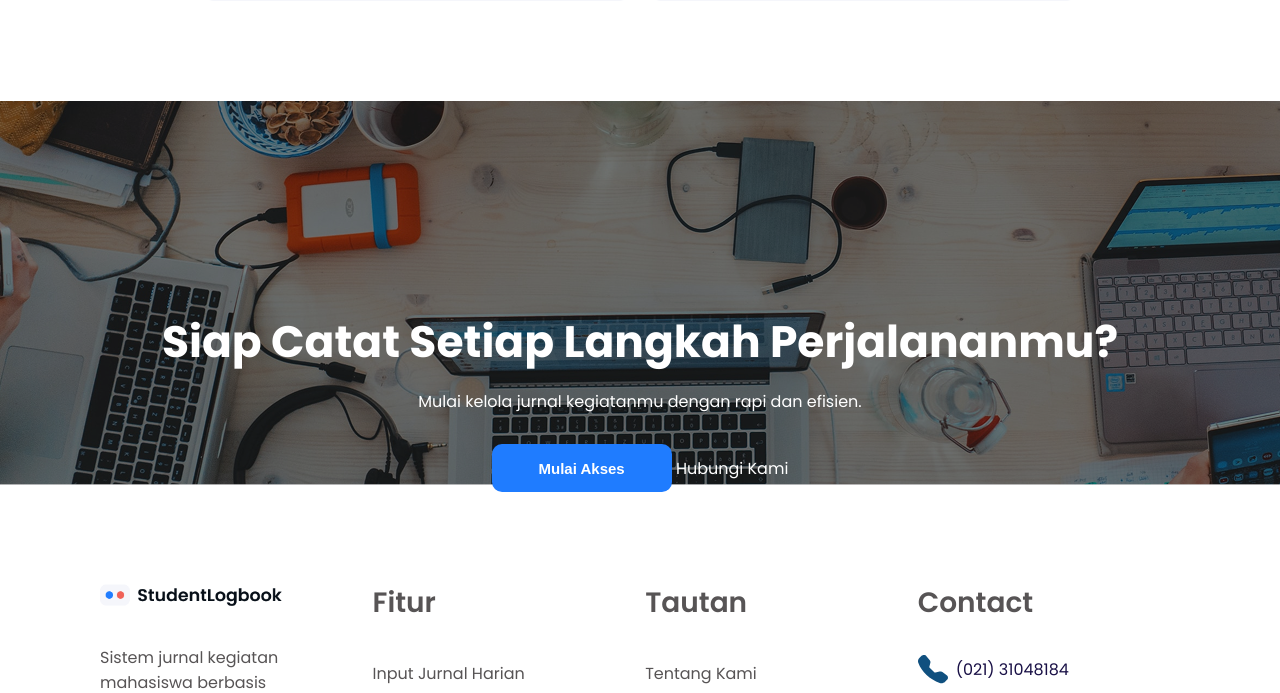
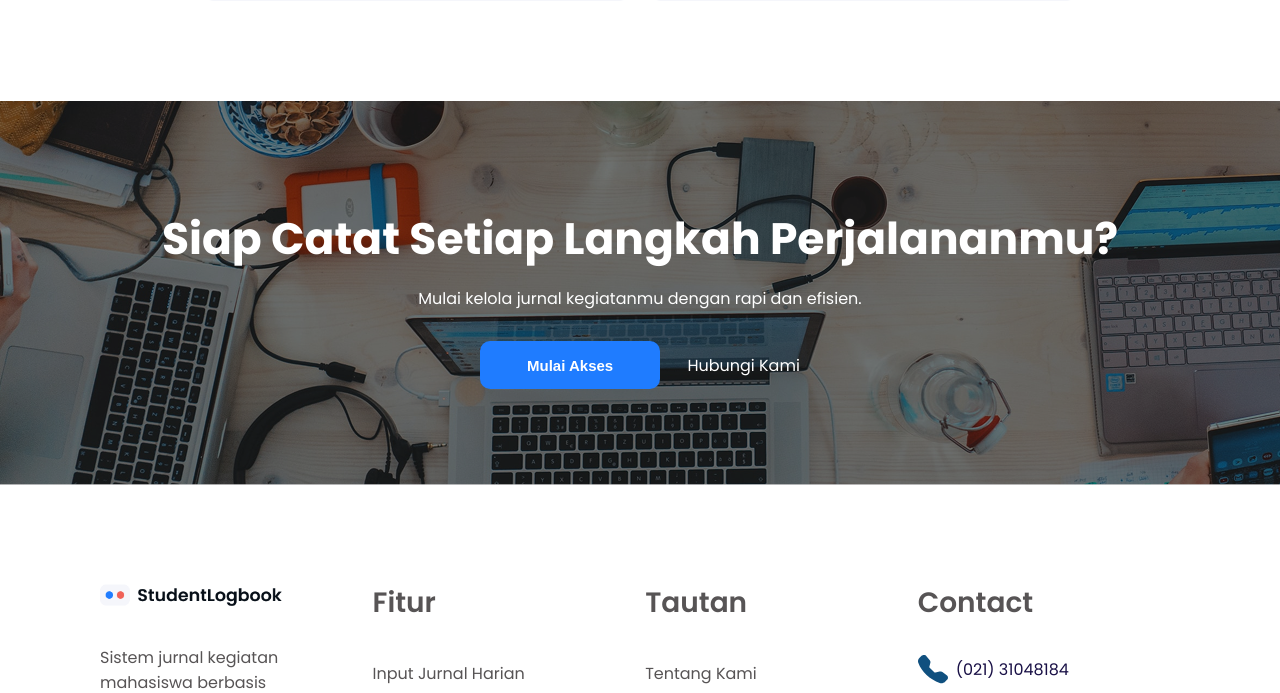
Before and after one commit to FauzanRown/RajaCoding, a PHP site: page / in a window 1280 px wide. Shown: the part 2559-3252 px from the top of the page. Run offline with PHP 8.4, Linux system fonts and the light colour scheme.

Commit message:
Landing Page Sudah Selesai, Tinggal Revisi Kalo Ada

```diff
--- a/assets/css/style.css
+++ b/assets/css/style.css
@@ -9,7 +9,7 @@
 
 body {
   font-family: "Poppins", sans-serif;
-  max-width: 1440px;
+  max-width: 1500px;
   margin: auto;
 }
 
@@ -352,20 +352,6 @@ body {
 /* INI AKHIR BAGIAN TESTIMONI */
 
 /*  INI BAGIAN CTA NYA */
-/* #CTA {
-  margin: 120px 0px 60px 0px;
-  background-image: url(../img/CTA\ Background.png);
-  height: 400px;
-  background-repeat: no-repeat;
-  background-size: cover;
-  background-position: center;
-  color: white;
-  display: flex;
-  justify-content: center;
-  align-items: center;
-  text-align: center;
-  filter: brightness(0.5);
-} */
 
 #CTA {
   position: relative;
@@ -382,13 +368,14 @@ body {
 
 #CTA .CTAContent {
   padding-top: 30px;
+
   position: absolute;
-  top: 0.2;
+  top: 75px;
   left: 0;
   right: 0;
   bottom: 0;
   text-align: center;
-  color: white;
+  color: rgb(255, 255, 255);
 }
 
 #CTA h1 {
@@ -419,6 +406,7 @@ body {
   cursor: pointer;
   font-weight: bold;
   font-size: 15px;
+  margin-right: 23px;
 }
 
 #CTA button:hover {
```
